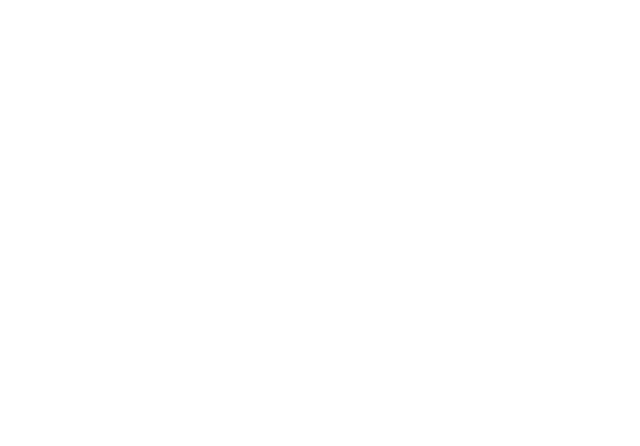
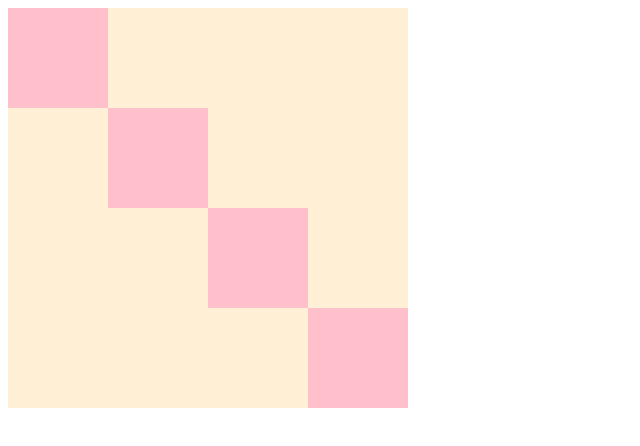
Before and after one commit to FabzDev/detention-calculator_FR8, a plain HTML site: page display-2-cddgrid.html in a window 1280 px wide. Shown: the whole page, without its empty margins (0-640 px from the left). Drawn offline with Linux system fonts and the light colour scheme.

Commit message:
agregado display 2 cssgrid

```diff
--- a/display-2-cddgrid.html
+++ b/display-2-cddgrid.html
@@ -5,8 +5,42 @@
     <meta http-equiv="X-UA-Compatible" content="IE=edge">
     <meta name="viewport" content="width=device-width, initial-scale=1.0">
     <title>Document</title>
+    <style>
+        .container {
+            display: grid;
+            width: 400px;
+            height: 400px;
+            background: papayawhip;
+            grid-template-columns: 1fr 1fr 1fr 1fr;
+            grid-template-rows: 1fr 1fr 1fr 1fr;
+
+        }
+        .item {
+            background: pink
+        }
+        .container .item:nth-child(1) {
+            grid-column: 1 / 2;
+        }
+        .container .item:nth-child(2) {
+            grid-column: 2 / 3;
+            grid-row: 2 / 3;
+        }
+        .container .item:nth-child(3) {
+            grid-column: 4 / 5;
+            grid-row: 4 / 5;
+        }
+        .container .item:nth-child(4) {
+            grid-column:  3/ 4;
+            grid-row: 3 / 4;
+        }
+    </style>
 </head>
 <body>
-
+    <div class='container'>
+        <div class='item'></div>
+        <div class='item'></div>
+        <div class='item'></div>
+        <div class='item'></div>
+    </div>
 </body>
 </html>
```
